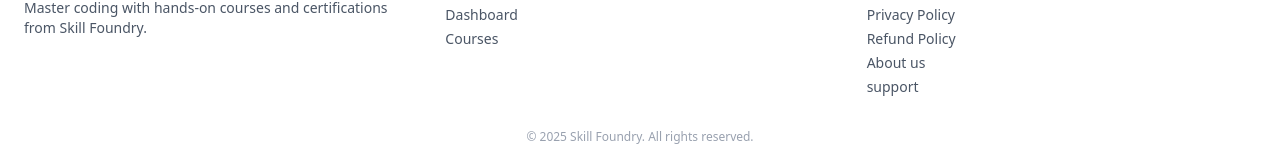
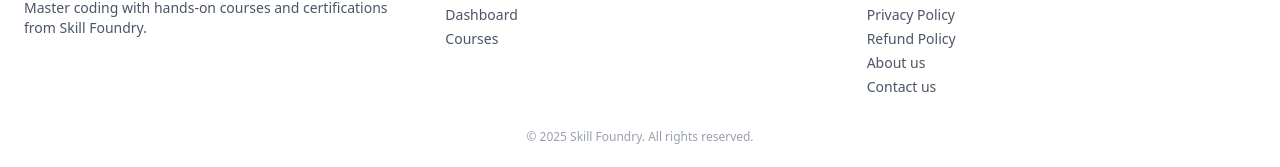
Before and after one commit to akash8347/skillfoundry, a Next.js app: page / in a window 1280 px wide. Shown: the part 1847-2014 px from the top of the page. Built offline with nearby package versions, Linux system fonts and the light colour scheme.

Commit message:
changed support to contact us

```diff
--- a/src/components/LandingPageComponents/LandingFooter.jsx
+++ b/src/components/LandingPageComponents/LandingFooter.jsx
@@ -33,7 +33,7 @@
           <li><Link href="/refund-policy">Refund Policy</Link></li>
           <li><Link href="/about-us">About us</Link></li>
 
-          <li><Link href="/support">support</Link></li>
+          <li><Link href="/Contact-us">Contact us</Link></li>
         </ul>
       </div>
     </div>
```
Also changed, not shown: src/app/(policy-pages)/Contact-us/page.jsx (renamed from src/app/(policy-pages)/support/page.jsx).
